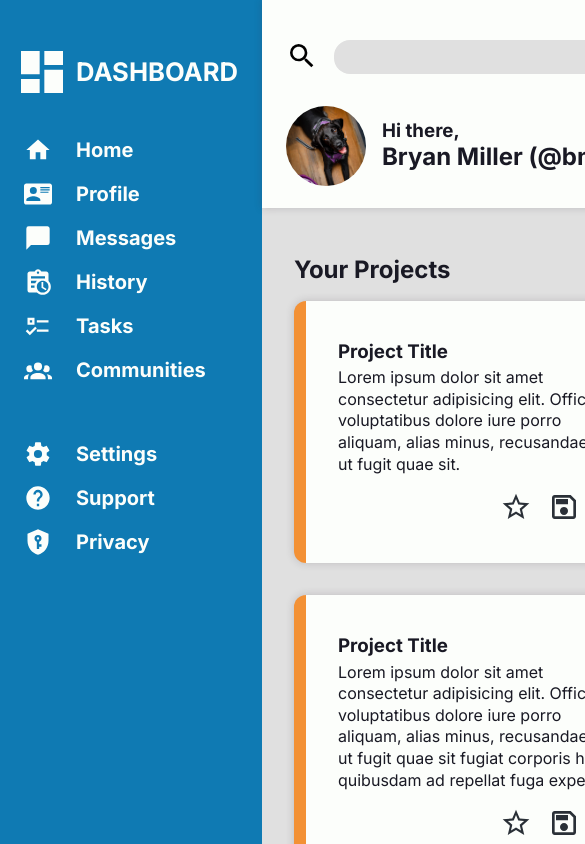
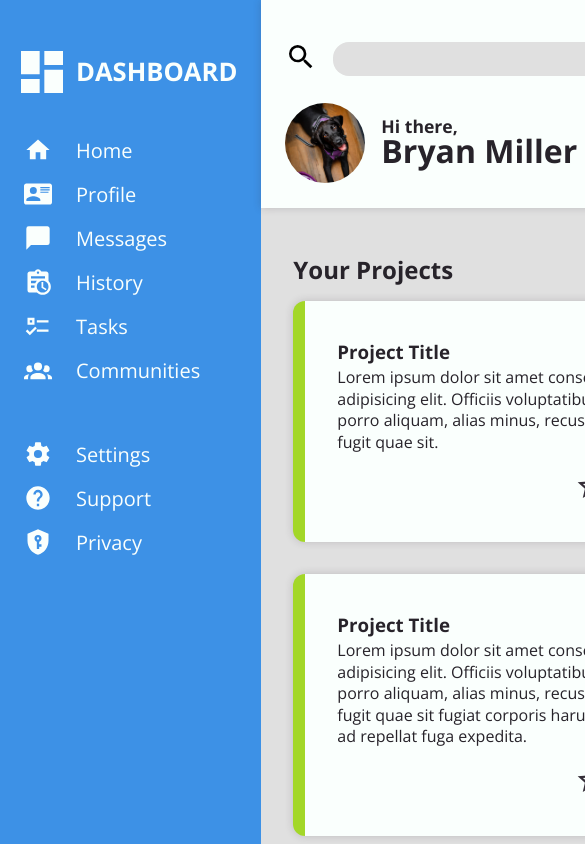
Before and after one commit to bmilcs/odin-admin-dashboard, a plain HTML site: page index.html in a window 390 px wide. Shown: the top 844 px of the page, 585 px wide, since content can reach past the window. Drawn offline with nearby package versions, Linux system fonts and the light colour scheme.

Commit message:
Fix overlapping intro text with new breakpoint

```diff
--- a/scss/style.scss
+++ b/scss/style.scss
@@ -60,7 +60,7 @@ input {
 
 body {
   display: grid;
-  grid-template-columns: minmax(max-content, 20rem) minmax(785px, 1fr);
+  grid-template-columns: minmax(max-content, 20rem) minmax(830px, 1fr);
   grid-template-rows: 13rem 1fr;
   grid-template-areas:
     "nav header"
@@ -81,7 +81,7 @@ header {
     "header-top"
     "header-bottom";
   align-items: center;
-  gap: 1rem;
+  gap: 0.5rem;
 
   background: var(--clr-neutral-100);
   box-shadow: var(--box-shadow);
@@ -92,21 +92,31 @@ header {
 
     display: grid;
     grid-template-columns: 1fr repeat(3, max-content);
-    gap: 2.5vw;
+    gap: 2rem;
     align-items: center;
 
     .search-container {
       display: grid;
       align-items: center;
       grid-template-columns: max-content 1fr;
+
+      button {
+        background: none;
+      }
+
+      input[type="text"] {
+        width: clamp(16rem, 90%, 55rem);
+        padding: 0.5rem 1rem;
+        font-size: 1rem;
+        border-radius: 1rem;
+        margin: 1rem;
+
+        background: var(--clr-neutral-200);
+      }
     }
 
     svg {
       height: 2rem;
-    }
-
-    button {
-      background: none;
     }
 
     .notification-svg {
@@ -117,16 +127,6 @@ header {
       height: 3rem;
       aspect-ratio: 1/1;
       border-radius: 50%;
-    }
-
-    input[type="text"] {
-      width: clamp(16rem, 90%, 55rem);
-      padding: 0.5rem 1rem;
-      font-size: 1rem;
-      border-radius: 1rem;
-      margin: 1rem;
-
-      background: var(--clr-neutral-200);
     }
 
     h2 {
@@ -140,7 +140,8 @@ header {
     grid-area: header-bottom;
 
     display: grid;
-    grid-template-columns: 4rem 1fr;
+    grid-template-columns: minmax(max-content, 1fr) 1fr;
+    gap: min(1rem, 5%);
     justify-content: space-between;
 
     .introduction-container {
@@ -152,9 +153,13 @@ header {
 
     h3 {
       align-self: end;
+      font-size: 1.1rem;
+      line-height: 1;
     }
     h2 {
       align-self: start;
+      font-size: 2rem;
+      line-height: 1;
     }
 
     img {
@@ -169,7 +174,7 @@ header {
       justify-self: end;
       display: grid;
       grid-template-columns: repeat(3, 1fr);
-      gap: 1rem;
+      gap: 2vw;
 
       button {
         margin-block: 1rem;
@@ -209,7 +214,7 @@ nav {
 
   p {
     font-size: 1.25rem;
-    font-weight: 700;
+    font-weight: 400;
   }
 
   svg {
```
Also changed, not shown: style.css, 1 other file.
